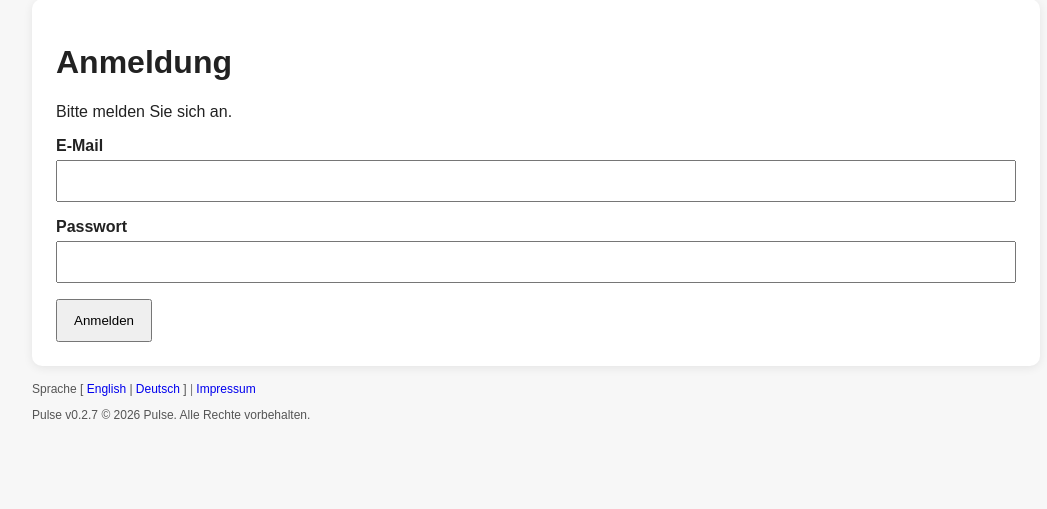
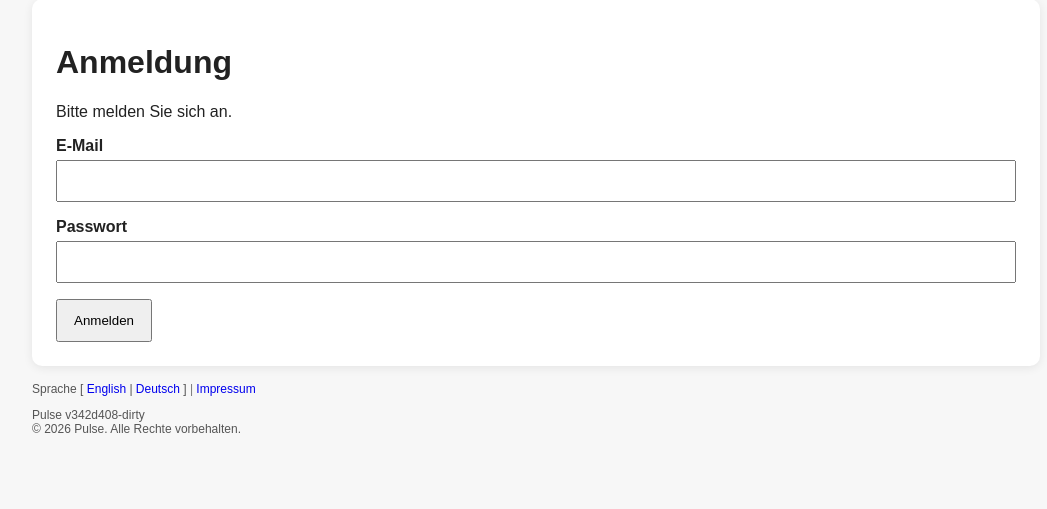
Before and after one commit to fwilleke80/Pulse, a PHP site: page /login in a window 1280 px wide. Shown: the part 169-678 px from the top of the page, without its empty margins (0-1047 px from the left). Run offline with PHP 8.4, Linux system fonts and the light colour scheme.

Commit message:
Removed version number from config/app.php, getting it from version.php now

```diff
--- a/app/Views/layouts/main.php
+++ b/app/Views/layouts/main.php
@@ -45,7 +45,7 @@ declare(strict_types=1);
 		</span>
 		<a href="<?= e($base_url) ?>/imprint"><?= e__('footer.imprint') ?></a>
 	</nav>
-	<p><?= htmlspecialchars($appName) ?> v<?= htmlspecialchars($appVersion) ?> &copy; <?= date('Y') ?> <?= htmlspecialchars($appName, ENT_QUOTES, 'UTF-8') ?>. <?= e__('footer.allrightsreserved') ?></p>
+	<p><?= htmlspecialchars($appName) ?> v<?= e((string)$appVersion) ?><br/>&copy; <?= date('Y') ?> <?= htmlspecialchars($appName, ENT_QUOTES, 'UTF-8') ?>. <?= e__('footer.allrightsreserved') ?></p>
 </footer>
 
 </body>
--- a/bootstrap.php
+++ b/bootstrap.php
@@ -41,6 +41,10 @@ require_once __DIR__ . '/app/Core/helpers.php';
 // ----- Load configuration -----
 $appConfig = require __DIR__ . '/config/app.php';
 $dbConfig = require __DIR__ . '/config/database.php';
+
+// ----- Load version -----
+$versionFile = __DIR__ . '/config/version.php';
+$appVersion = is_file($versionFile) ? require $versionFile : 'dev';
 
 // ----- Set up logging -----
 $logFile = __DIR__ . '/storage/logs/app.log';
@@ -216,7 +220,7 @@ setTranslator($translator);
 // ----- Set global variables for views -----
 $view->SetGlobals([
 	'appName' => $appConfig['name'],
-	'appVersion' => $appConfig['version'],
+	'appVersion' => $appVersion,
 	'isAuthenticated' => $auth->IsAuthenticated(),
 	'currentUser' => $auth->GetCurrentUser(),
 	'locale' => $locale,
--- a/config/app.php
+++ b/config/app.php
@@ -4,7 +4,6 @@ declare(strict_types=1);
 
 return [
 	'name' => 'Pulse',
-	'version' => '0.2.7',
 	'env' => 'production',
 	'debug' => true,
 	'base_url' => 'https://pulse.frankwilleke.de',
--- /dev/null
+++ b/config/version.php
@@ -0,0 +1,5 @@
+<?php
+
+declare(strict_types=1);
+
+return '342d408-dirty';
```
